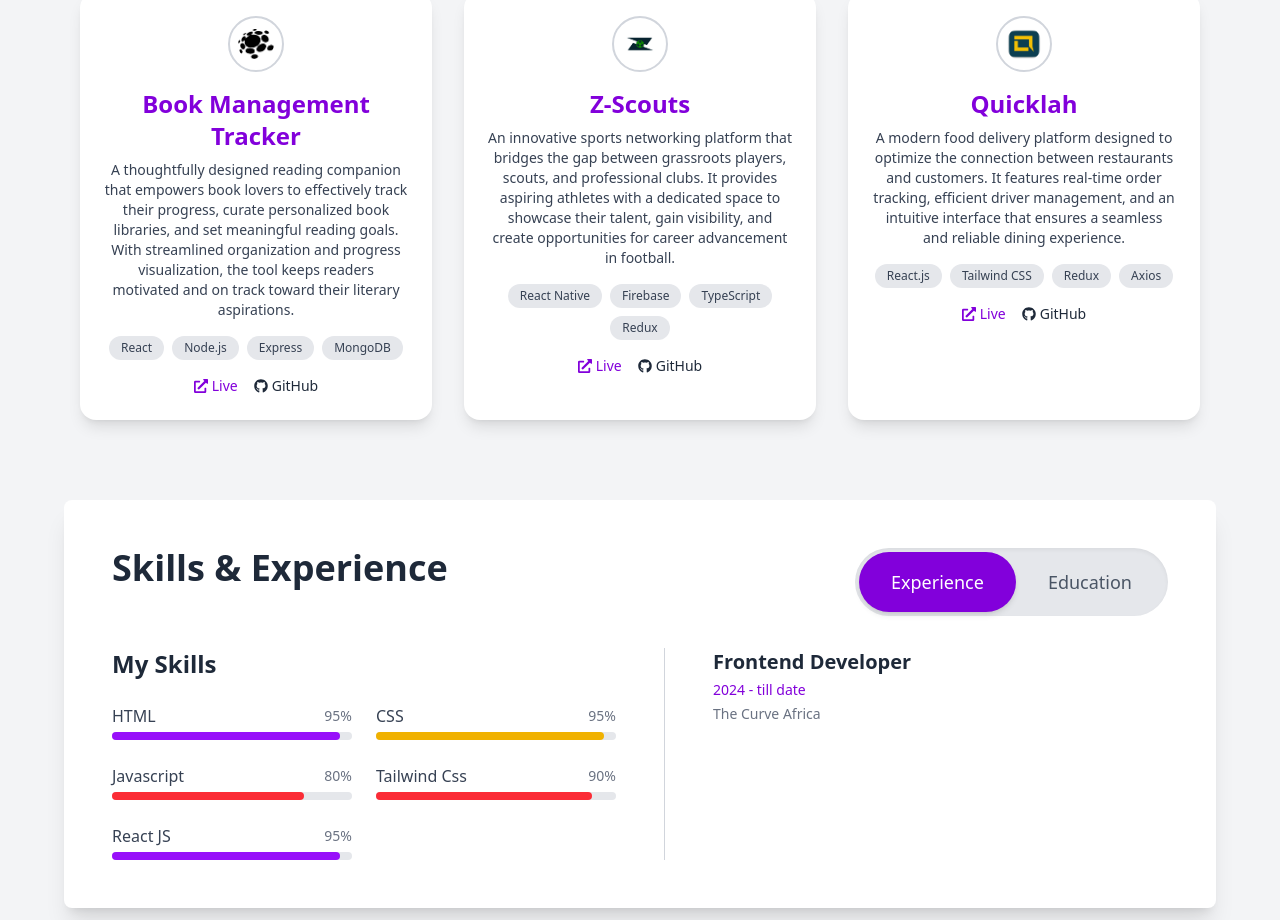
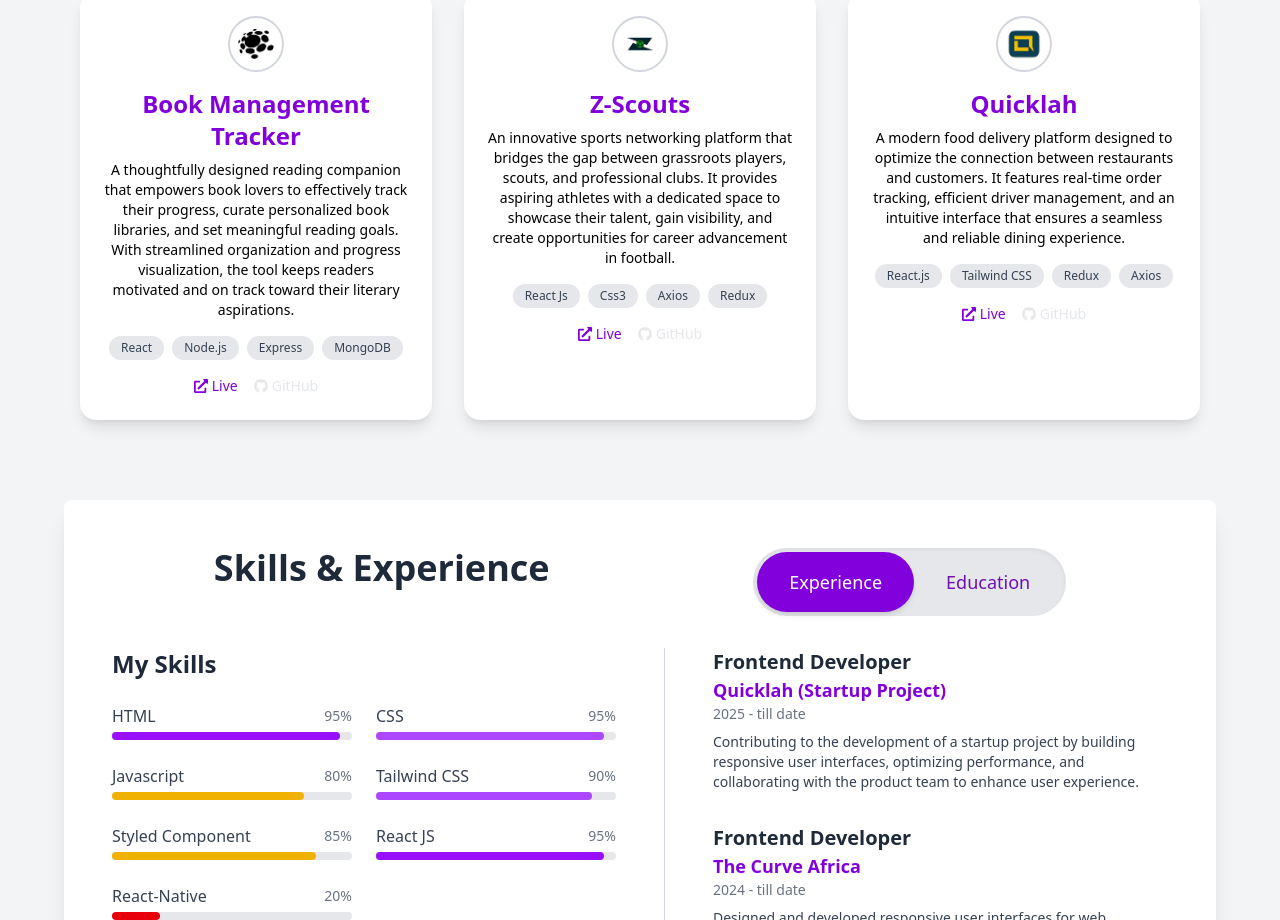
Before and after one commit to Dev-caezar/My-Portfolio, a React (Vite) app: page / in a window 1280 px wide. Shown: the part 1880-2800 px from the top of the page. Built offline with nearby package versions, Linux system fonts and the light colour scheme.

Commit message:
add linktomy socials

```diff
--- a/index.html
+++ b/index.html
@@ -9,7 +9,7 @@
       href="https://fonts.googleapis.com/css2?family=Poppins:ital,wght@0,100;0,200;0,300;0,400;0,500;0,600;0,700;0,800;0,900;1,100;1,200;1,300;1,400;1,500;1,600;1,700;1,800;1,900&display=swap"
       rel="stylesheet">
     <meta name="viewport" content="width=device-width, initial-scale=1.0" />
-    <title>Vite + React</title>
+    <title>My Portfolio</title>
   </head>
   <body>
     <div id="root"></div>
--- a/package.json
+++ b/package.json
@@ -18,6 +18,7 @@
     "react-icons": "^5.5.0",
     "react-redux": "^9.2.0",
     "react-router-dom": "^7.8.1",
+    "redux-persist": "^6.0.0",
     "tailwindcss": "^4.1.12",
     "typewriter-effect": "^2.22.0"
   },
--- a/src/components/AboutMe.jsx
+++ b/src/components/AboutMe.jsx
@@ -4,7 +4,6 @@ import { motion } from "framer-motion";
 import {
    FaHtml5,
    FaCss3,
-   FaSass,
    FaReact,
    FaNodeJs,
    FaGitAlt,
@@ -23,7 +22,6 @@ const AboutMe = () => {
    const technologies = [
       { icon: <FaHtml5 />, name: "HTML5" },
       { icon: <FaCss3 />, name: "CSS3" },
-      { icon: <FaSass />, name: "Sass" },
       { icon: <SiJavascript />, name: "JavaScript" },
       { icon: <FaReact />, name: "React" },
       { icon: <SiRedux />, name: "Redux" },
@@ -65,6 +63,7 @@ const AboutMe = () => {
 
    return (
       <div
+         id="about"  // 🔑 This connects to your navigation
          className={`w-full min-h-screen py-16 flex flex-col items-center justify-center transition-colors duration-500 ${isDarkMode ? "bg-gray-900 text-gray-100" : "bg-white text-gray-900"}`}
       >
          <div className="w-full max-w-4xl px-4 text-center">
@@ -106,7 +105,6 @@ const AboutMe = () => {
             </motion.div>
          </div>
 
-         {/* Technologies Icons */}
          <motion.div
             className="mt-12 w-full max-w-4xl px-4 flex justify-center flex-wrap gap-6 sm:gap-8"
             variants={iconContainerVariants}
--- a/src/components/Contact.jsx
+++ b/src/components/Contact.jsx
@@ -26,6 +26,7 @@ const Contact = () => {
 
    return (
       <div
+         id='contact'
          className={`w-full py-10 flex flex-col items-center justify-center transition-colors duration-500
          ${isDarkMode ? 'bg-gray-900' : 'bg-gray-100'}`}
       >
--- a/src/components/Experience.jsx
+++ b/src/components/Experience.jsx
@@ -3,32 +3,38 @@ import { useSelector } from 'react-redux';
 import { motion } from 'framer-motion';
 
 const Experience = () => {
-   // Use useSelector to access the Redux theme state
    const isDarkMode = useSelector((state) => state.theme.isDarkMode);
    const [activeTab, setActiveTab] = useState('experience');
 
-   // Data for the Skills section
    const skills = [
       { name: 'HTML', level: 95, color: 'bg-purple-600' },
-      { name: 'CSS', level: 95, color: 'bg-yellow-500' },
-      { name: 'Javascript', level: 80, color: 'bg-red-500' },
-      { name: 'Tailwind Css', level: 90, color: 'bg-red-500' },
+      { name: 'CSS', level: 95, color: 'bg-purple-500' },
+      { name: 'Javascript', level: 80, color: 'bg-yellow-500' },
+      { name: 'Tailwind CSS', level: 90, color: 'bg-purple-500' },
+      { name: 'Styled Component', level: 85, color: 'bg-yellow-500' },
       { name: 'React JS', level: 95, color: 'bg-purple-600' },
-      // { name: 'Wordpress', level: 85, color: 'bg-cyan-500' },
+      { name: 'React-Native', level: 20, color: 'bg-red-600' },
    ];
 
-   // Data for the Experience section
    const experiences = [
-      { title: 'Frontend Developer', years: '2024 - till date', company: 'The Curve Africa' },
-      // { title: 'Product Designer', years: '2000 - 2045', company: 'Apex Software Inc' },
-      // { title: 'Web Designer', years: '2000 - 2045', company: 'Apex Software Inc' },
-      // { title: 'Apps Designer', years: '2000 - 2045', company: 'Apex Software Inc' },
+      {
+         title: 'Frontend Developer',
+         company: 'Quicklah (Startup Project)',
+         years: '2025 - till date',
+         description: 'Contributing to the development of a startup project by building responsive user interfaces, optimizing performance, and collaborating with the product team to enhance user experience.'
+      },
+      {
+         title: 'Frontend Developer',
+         company: 'The Curve Africa',
+         years: '2024 - till date',
+         description: 'Designed and developed responsive user interfaces for web applications, collaborating with a cross-functional team to deliver high-quality software products.'
+      },
    ];
 
-   // Data for the Education section
+
    const education = [
-      { title: 'The Curve Africa', years: 'October 2024 - April 2025'},
-      { title: 'Expressway Senior High School', years: '2014 - 2019'},
+      { title: 'The Curve Africa', years: 'October 2024 - April 2025' },
+      { title: 'Expressway Senior High School', years: '2014 - 2019' },
    ];
 
    const containerVariants = {
@@ -45,6 +51,7 @@ const Experience = () => {
 
    return (
       <div
+         id='experience'
          className={`w-full py-10 flex justify-center items-center transition-colors duration-500
          ${isDarkMode ? 'bg-gray-900' : 'bg-gray-100'}`}
       >
@@ -56,34 +63,32 @@ const Experience = () => {
             whileInView="visible"
             viewport={{ once: true, amount: 0.2 }}
          >
-            {/* Header and Tab Navigation */}
-            <div className="flex flex-col md:flex-row md:items-start md:justify-between mb-8">
+            <div className="flex flex-col md:flex-row md:items-start md:justify-around mb-8">
                <div className="mb-6 md:mb-0">
                   <h2 className={`text-4xl font-bold ${isDarkMode ? 'text-white' : 'text-gray-800'}`}>
                      Skills & Experience
                   </h2>
                </div>
-               {/* Tab Buttons */}
                <div
                   className={`flex flex-row rounded-full p-1 shadow-inner max-w-sm w-full md:w-auto
-                  ${isDarkMode ? 'bg-gray-800' : 'bg-gray-200'}`}
+                  ${isDarkMode ? 'bg-gray-200' : 'bg-gray-200'}`}
                >
                   <button
                      onClick={() => setActiveTab('experience')}
-                     className={`px-8 py-4 w-1/2 md:w-auto text-lg font-medium rounded-full transition-colors duration-300
+                     className={`px-8 py-4 w-1/2 md:w-auto text-lg font-medium rounded-full transition-colors duration-300 cursor-pointer
                      ${activeTab === 'experience'
                            ? 'bg-purple-700 text-white shadow-md'
-                           : `${isDarkMode ? 'text-gray-400' : 'text-gray-600'}`
+                           : `${isDarkMode ? 'text-purple-800' : 'text-purple-800'}`
                         }`}
                   >
                      Experience
                   </button>
                   <button
                      onClick={() => setActiveTab('education')}
-                     className={`px-8 py-4 w-1/2 md:w-auto text-lg font-medium rounded-full transition-colors duration-300
+                     className={`px-8 py-4 w-1/2 md:w-auto text-lg font-medium rounded-full transition-colors duration-300 cursor-pointer
                      ${activeTab === 'education'
                            ? 'bg-purple-700 text-white shadow-md'
-                           : `${isDarkMode ? 'text-gray-400' : 'text-gray-600'}`
+                           : `${isDarkMode ? 'text-purple-800' : 'text-purple-800'}`
                         }`}
                   >
                      Education
@@ -91,9 +96,7 @@ const Experience = () => {
                </div>
             </div>
 
-            {/* Main Content Sections */}
             <div className="grid grid-cols-1 md:grid-cols-2 gap-12">
-               {/* My Skills Section */}
                <div>
                   <h3 className={`text-2xl font-semibold mb-6 ${isDarkMode ? 'text-white' : 'text-gray-800'}`}>
                      My Skills
@@ -119,15 +122,23 @@ const Experience = () => {
                   </div>
                </div>
 
-               {/* Experience/Education List Section */}
                <div className={`md:border-l ${isDarkMode ? 'md:border-gray-700' : 'md:border-gray-300'} md:pl-12`}>
                   <h3 className="sr-only">Experience List</h3>
-                  <div className="grid grid-cols-1 md:grid-cols-2 gap-6">
+                  <div className="grid grid-cols-1 gap-8">
                      {(activeTab === 'experience' ? experiences : education).map((item, index) => (
                         <div key={index} className="flex flex-col">
-                           <span className={`text-xl font-semibold mb-1 ${isDarkMode ? 'text-white' : 'text-gray-800'}`}>{item.title}</span>
-                           <span className={`text-sm mb-1 ${isDarkMode ? 'text-purple-400' : 'text-purple-700'}`}>{item.years}</span>
-                           <span className={`text-sm ${isDarkMode ? 'text-gray-400' : 'text-gray-500'}`}>{item.company}</span>
+                           {item.title && (
+                              <h4 className={`text-xl font-bold ${isDarkMode ? 'text-white' : 'text-gray-800'}`}>{item.title}</h4>
+                           )}
+                           {item.company && (
+                              <p className={`text-lg font-semibold ${isDarkMode ? 'text-purple-400' : 'text-purple-700'}`}>{item.company}</p>
+                           )}
+                           {item.years && (
+                              <p className={`text-sm mb-2 ${isDarkMode ? 'text-gray-400' : 'text-gray-500'}`}>{item.years}</p>
+                           )}
+                           {item.description && (
+                              <p className={`text-sm ${isDarkMode ? 'text-gray-300' : 'text-gray-700'}`}>{item.description}</p>
+                           )}
                         </div>
                      ))}
                   </div>
--- a/src/components/Header.jsx
+++ b/src/components/Header.jsx
@@ -1,6 +1,25 @@
 import React, { useState } from 'react';
 import { useSelector } from 'react-redux';
 import { HiMenu } from 'react-icons/hi';
+
+const themeStyles = {
+   light: {
+      container: 'bg-white',
+      text: 'text-gray-800 hover:text-indigo-800',
+      line: 'bg-indigo-800',
+      mobileButton: 'border-gray-300 bg-gray-100 text-indigo-800',
+      mobileMenu: 'bg-white',
+      mobileText: 'text-indigo-800 hover:text-indigo-800',
+   },
+   dark: {
+      container: 'bg-gray-800/80 backdrop-blur-sm',
+      text: 'text-gray-200 hover:text-indigo-400',
+      line: 'bg-indigo-400',
+      mobileButton: 'border-gray-600 bg-gray-800 text-gray-200',
+      mobileMenu: 'bg-gray-800',
+      mobileText: 'text-gray-200 hover:text-indigo-400',
+   },
+};
 
 const Header = () => {
    const isDarkMode = useSelector((state) => state.theme.isDarkMode);
@@ -8,26 +27,31 @@ const Header = () => {
    const [isMenuOpen, setIsMenuOpen] = useState(false);
 
    const navTitles = ["Home", "About", "Projects", "Experience", "Contact"];
+   const currentTheme = isDarkMode ? themeStyles.dark : themeStyles.light;
+
+   // Smooth scroll handler
+   const handleNavClick = (title) => {
+      setActiveTitle(title);
+      const section = document.getElementById(title.toLowerCase());
+      if (section) {
+         section.scrollIntoView({ behavior: "smooth", block: "start" });
+      }
+      setIsMenuOpen(false);
+   };
 
    return (
       <div className='fixed w-full h-[10vh] md:h-[20vh] flex justify-end md:justify-center items-center z-50 p-4'>
 
-         {/* Desktop Navigation */}
-         <div className='hidden md:flex w-[60%] h-[80%] rounded-full shadow-md justify-around items-center px-8'>
+         <div className={`hidden md:flex w-[60%] h-[80%] rounded-full shadow-md justify-around items-center px-8 ${currentTheme.container}`}>
             {navTitles.map((title, index) => (
                <h4
                   key={index}
-                  onClick={() => setActiveTitle(title)}
-                  className={`font-[500] cursor-pointer relative pb-1 transition-colors duration-200
-                     ${isDarkMode
-                        ? "text-gray-200 hover:text-indigo-400"
-                        : "text-gray-800 hover:text-indigo-800"}`}
+                  onClick={() => handleNavClick(title)}
+                  className={`font-[500] cursor-pointer relative pb-1 transition-colors duration-200 ${currentTheme.text} group`}
                >
                   {title}
                   <span
-                     className={`absolute bottom-0 left-0 h-[2px] transition-all duration-500 ease-in-out
-                        ${isDarkMode ? "bg-indigo-400" : "bg-indigo-800"}
-                        ${activeTitle === title ? 'w-full' : 'w-0 group-hover:w-full'}`}
+                     className={`absolute bottom-0 left-0 h-[2px] transition-all duration-500 ease-in-out ${currentTheme.line} ${activeTitle === title ? 'w-full' : 'w-0 group-hover:w-full'}`}
                   ></span>
                </h4>
             ))}
@@ -36,39 +60,26 @@ const Header = () => {
          {/* Mobile Menu Button */}
          <button
             onClick={() => setIsMenuOpen(!isMenuOpen)}
-            className={`md:hidden flex items-center space-x-2 py-2 px-4 rounded-full border
-               ${isDarkMode
-                  ? "border-gray-600 bg-gray-800 text-gray-200"
-                  : "border-gray-300 bg-gray-100 text-indigo-800"}`}
+            className={`md:hidden flex items-center space-x-2 py-2 px-4 rounded-full border ${currentTheme.mobileButton}`}
             aria-label="Toggle navigation menu"
          >
             <span className='font-medium'>Menu</span>
             <HiMenu className="w-4 h-4" />
          </button>
 
-         {/* Mobile Dropdown */}
+         {/* Mobile Dropdown Menu */}
          {isMenuOpen && (
-            <div className={`absolute top-[18vh] left-1/2 -translate-x-1/2 w-[80%] max-w-sm rounded-lg shadow-md z-40 py-4
-               ${isDarkMode ? "bg-gray-800" : "bg-white"}`}>
-
+            <div className={`absolute top-[18vh] left-1/2 -translate-x-1/2 w-[80%] max-w-sm rounded-lg shadow-md z-40 py-4 ${currentTheme.mobileMenu}`}>
                <div className='flex flex-col items-center space-y-2'>
                   {navTitles.map((title, index) => (
                      <h4
                         key={index}
-                        onClick={() => {
-                           setActiveTitle(title);
-                           setIsMenuOpen(false);
-                        }}
-                        className={`font-[500] cursor-pointer relative pb-1 transition-colors duration-200
-                           ${isDarkMode
-                              ? "text-gray-200 hover:text-indigo-400"
-                              : "text-indigo-800 hover:text-indigo-800"}`}
+                        onClick={() => handleNavClick(title)}
+                        className={`font-[500] cursor-pointer relative pb-1 transition-colors duration-200 ${currentTheme.mobileText} group`}
                      >
                         {title}
                         <span
-                           className={`absolute bottom-0 left-0 h-[2px] transition-all duration-500 ease-in-out
-                              ${isDarkMode ? "bg-indigo-400" : "bg-indigo-800"}
-                              ${activeTitle === title ? 'w-full' : 'w-0 group-hover:w-full'}`}
+                           className={`absolute bottom-0 left-0 h-[2px] transition-all duration-500 ease-in-out ${currentTheme.line} ${activeTitle === title ? 'w-full' : 'w-0 group-hover:w-full'}`}
                         ></span>
                      </h4>
                   ))}
--- a/src/components/Hero.jsx
+++ b/src/components/Hero.jsx
@@ -149,10 +149,10 @@ const Hero = () => {
 
                   {/* Social Media Icons */}
                   <div className="flex gap-4">
-                     <motion.a href="https://linkedin.com/in/yourprofile" target="_blank" rel="noopener noreferrer" variants={buttonVariants}>
+                     <motion.a href="http://linkedin.com/in/oko-christian-aa7262352" target="_blank" rel="noopener noreferrer" variants={buttonVariants}>
                         <FaLinkedin className="text-3xl hover:text-purple-500 transition-colors" />
                      </motion.a>
-                     <motion.a href="https://github.com/yourprofile" target="_blank" rel="noopener noreferrer" variants={buttonVariants}>
+                     <motion.a href="https://github.com/Dev-caezar" target="_blank" rel="noopener noreferrer" variants={buttonVariants}>
                         <FaGithub className="text-3xl hover:text-purple-500 transition-colors" />
                      </motion.a>
                   </div>
--- a/src/components/Project.jsx
+++ b/src/components/Project.jsx
@@ -24,7 +24,7 @@ const Projects = () => {
          title: "Z-Scouts",
          description: "An innovative sports networking platform that bridges the gap between grassroots players, scouts, and professional clubs. It provides aspiring athletes with a dedicated space to showcase their talent, gain visibility, and create opportunities for career advancement in football.",
          logo: zScoutsLogo,
-         technologies: ["React Native", "Firebase", "TypeScript", "Redux"],
+         technologies: ["React Js", "Css3", "Axios", "Redux"],
          liveLink: "https://z-scoutsf.vercel.app/",
          githubLink: "https://github.com/Dev-caezar/ZScouts"
       },
@@ -55,6 +55,7 @@ const Projects = () => {
 
    return (
       <div
+         id='projects'
          className={`w-full py-10 flex flex-col items-center justify-center transition-colors duration-500
          ${isDarkMode ? 'bg-gray-900' : 'bg-gray-100'}`}
       >
@@ -91,7 +92,7 @@ const Projects = () => {
                      >
                         {project.title}
                      </h3>
-                     <p className="text-gray-700 dark:text-gray-300 text-sm mb-4 text-center">
+                     <p className={`${!isDarkMode ? 'text-black dark' : 'text-gray-300'} text-sm mb-4 text-center`}>
                         {project.description}
                      </p>
 
@@ -121,7 +122,7 @@ const Projects = () => {
                            href={project.githubLink}
                            target="_blank"
                            rel="noopener noreferrer"
-                           className={`flex items-center gap-1 text-gray-800 dark:text-gray-200 text-sm font-medium transition-colors duration-200 hover:text-gray-600 dark:hover:text-gray-400`}
+                           className={`flex items-center gap-1 text-gray-200 dark:text-gray-700 text-sm font-medium transition-colors duration-200 hover:text-gray-600 dark:hover:text-gray-400`}
                         >
                            <FaGithub />
                            GitHub
--- a/src/global/store.js
+++ b/src/global/store.js
@@ -1,8 +1,22 @@
 import { configureStore } from '@reduxjs/toolkit';
 import themeReducer from './features';
+import { persistStore, persistReducer } from 'redux-persist';
+import storage from 'redux-persist/lib/storage'; // defaults to localStorage for web
+
+// persist config
+const persistConfig = {
+   key: 'root',
+   storage,
+};
+
+// wrap reducer
+const persistedReducer = persistReducer(persistConfig, themeReducer);
 
 export const store = configureStore({
    reducer: {
-      theme: themeReducer,
+      theme: persistedReducer,
    },
 });
+
+// persistor
+export const persistor = persistStore(store);
```
Also changed, not shown: 1 other file (tests, documents, lock files or other folders).
